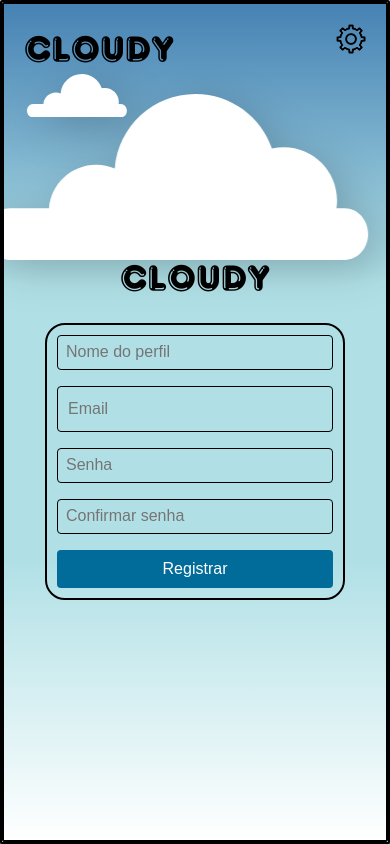
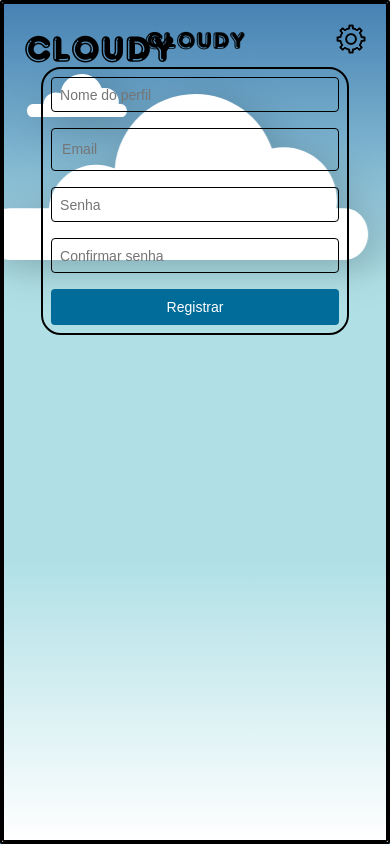
Before and after one commit to Igorrst/Cloudy, a React (Vite) app: page /register in a window 390 px wide. Built offline with nearby package versions, Linux system fonts and the light colour scheme.

Commit message:
feature/responsive-signup-register-login

```diff
--- a/src/pages/Login/styles.ts
+++ b/src/pages/Login/styles.ts
@@ -3,6 +3,14 @@ import styled from 'styled-components';
 export const LogoImage = styled.img`
   width: 150px;
   height: auto;
+
+  @media (max-width: 768px) {
+    width: 120px;
+  }
+
+  @media (max-width: 480px) {
+    width: 100px;
+  }
 `;
 
 export const LoginContainer = styled.div`
@@ -11,6 +19,11 @@ export const LoginContainer = styled.div`
   align-items: center;
   justify-content: center;
   min-height: 100vh;
+
+  @media (max-width: 768px) {
+    padding: 20px;
+    min-height: auto;
+  }
 `;
 
 export const FormContainer = styled.form`
@@ -21,6 +34,11 @@ export const FormContainer = styled.form`
   padding: 10px;
   border: 2px solid black;
   border-radius: 20px;
+
+  @media (max-width: 768px) {
+    width: 90%;
+    padding: 8px;
+  }
 `;
 
 export const InputField = styled.input<{ hasError?: boolean }>`
@@ -28,6 +46,10 @@ export const InputField = styled.input<{ hasError?: boolean }>`
   border: 1px solid black;
   border-radius: 4px;
   font-size: 16px;
+
+  @media (max-width: 768px) {
+    font-size: 14px;
+  }
 `;
 
 export const LoginButton = styled.button`
@@ -42,4 +64,8 @@ export const LoginButton = styled.button`
   &:hover {
     background-color: #014f73;
   }
+
+  @media (max-width: 768px) {
+    font-size: 14px;
+  }
 `;
--- a/src/pages/Register/styles.ts
+++ b/src/pages/Register/styles.ts
@@ -6,6 +6,11 @@ export const RegisterContainer = styled.div`
   align-items: center;
   justify-content: center;
   min-height: 100vh;
+
+  @media (max-width: 768px) {
+    padding: 20px;
+    min-height: auto;
+  }
 `;
 
 export const HeaderContainer = styled.div`
@@ -13,11 +18,23 @@ export const HeaderContainer = styled.div`
   display: flex;
   justify-content: center;
   align-items: center;
+
+  @media (max-width: 768px) {
+    margin-bottom: 10px;
+  }
 `;
 
 export const LogoImage = styled.img`
   width: 150px;
   height: auto;
+
+  @media (max-width: 768px) {
+    width: 120px;
+  }
+
+  @media (max-width: 480px) {
+    width: 100px;
+  }
 `;
 
 export const FormContainer = styled.form`
@@ -28,6 +45,11 @@ export const FormContainer = styled.form`
   padding: 10px;
   border: 2px solid black;
   border-radius: 20px;
+
+  @media (max-width: 768px) {
+    width: 90%;
+    padding: 8px;
+  }
 `;
 
 export const InputField = styled.input<{ hasError?: boolean }>`
@@ -35,10 +57,9 @@ export const InputField = styled.input<{ hasError?: boolean }>`
   border: 1px solid ${(props) => (props.hasError ? 'red' : 'black')};
   border-radius: 4px;
   font-size: 16px;
-  outline: none;
 
-  &:focus {
-    border-color: ${(props) => (props.hasError ? 'darkred' : '#0079a9')};
+  @media (max-width: 768px) {
+    font-size: 14px;
   }
 `;
 
@@ -61,4 +82,8 @@ export const RegisterButton = styled.button`
   &:hover {
     background-color: #014f73;
   }
+
+  @media (max-width: 768px) {
+    font-size: 14px;
+  }
 `;
--- a/src/pages/Signup/styles.ts
+++ b/src/pages/Signup/styles.ts
@@ -8,6 +8,11 @@ export const SignupContainer = styled.div`
   justify-content: center;
   height: 100vh;
   z-index: 10;
+
+  @media (max-width: 768px) {
+    height: auto;
+    padding: 20px;
+  }
 `;
 
 export const ScreenCloudy = styled.div`
@@ -19,6 +24,14 @@ export const ScreenCloudy = styled.div`
   background-image: url(${backgroundCloudy});
   background-size: cover;
   background-position: center;
+
+  @media (max-width: 768px) {
+    padding: 20px;
+  }
+
+  @media (max-width: 480px) {
+    padding: 10px;
+  }
 `;
 
 export const ButtonContainer = styled.div`
@@ -33,4 +46,12 @@ export const ButtonLabel = styled.span`
   font-size: 30px;
   color: #000;
   margin-bottom: 8px;
+
+  @media (max-width: 768px) {
+    font-size: 24px;
+  }
+
+  @media (max-width: 480px) {
+    font-size: 18px;
+  }
 `;
```
